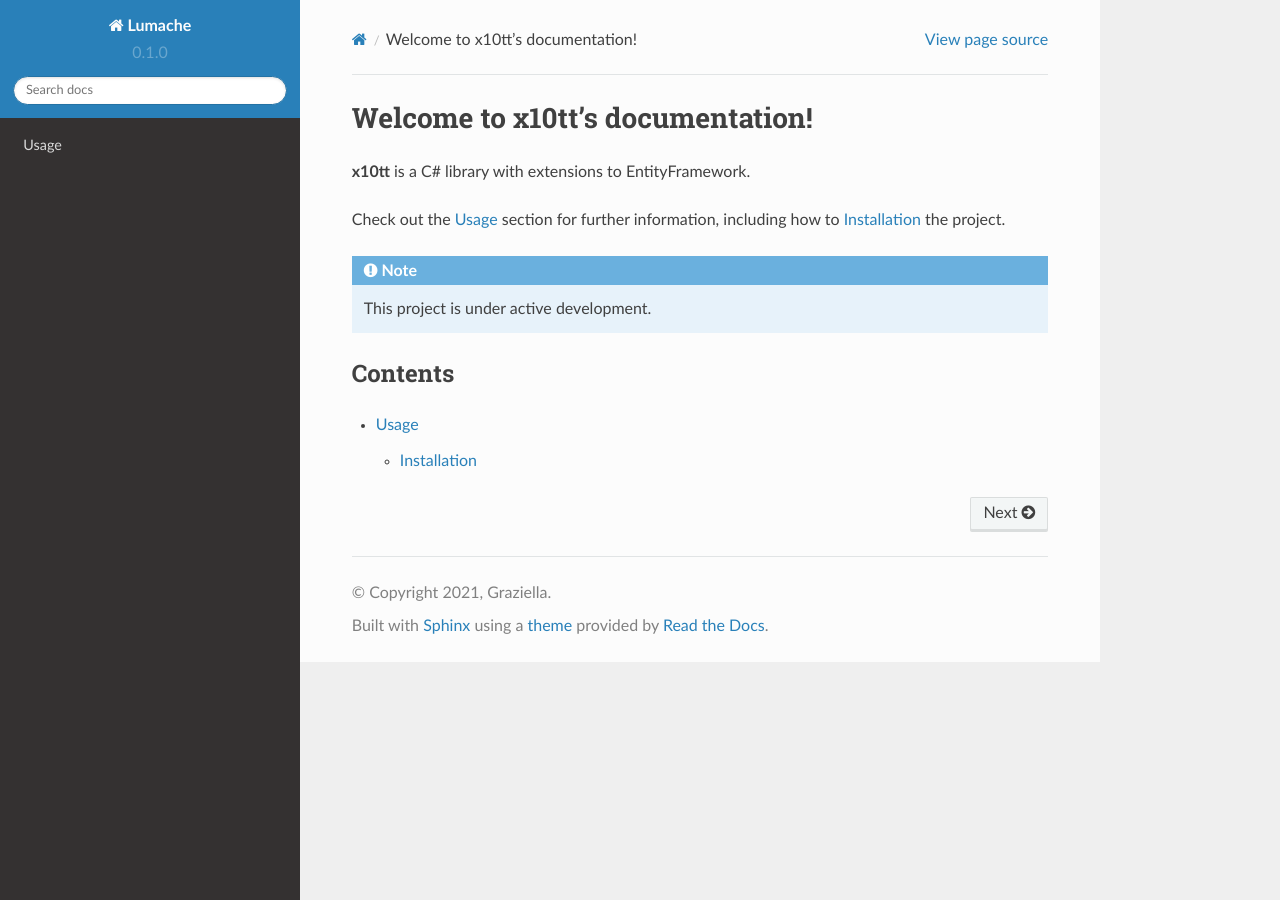
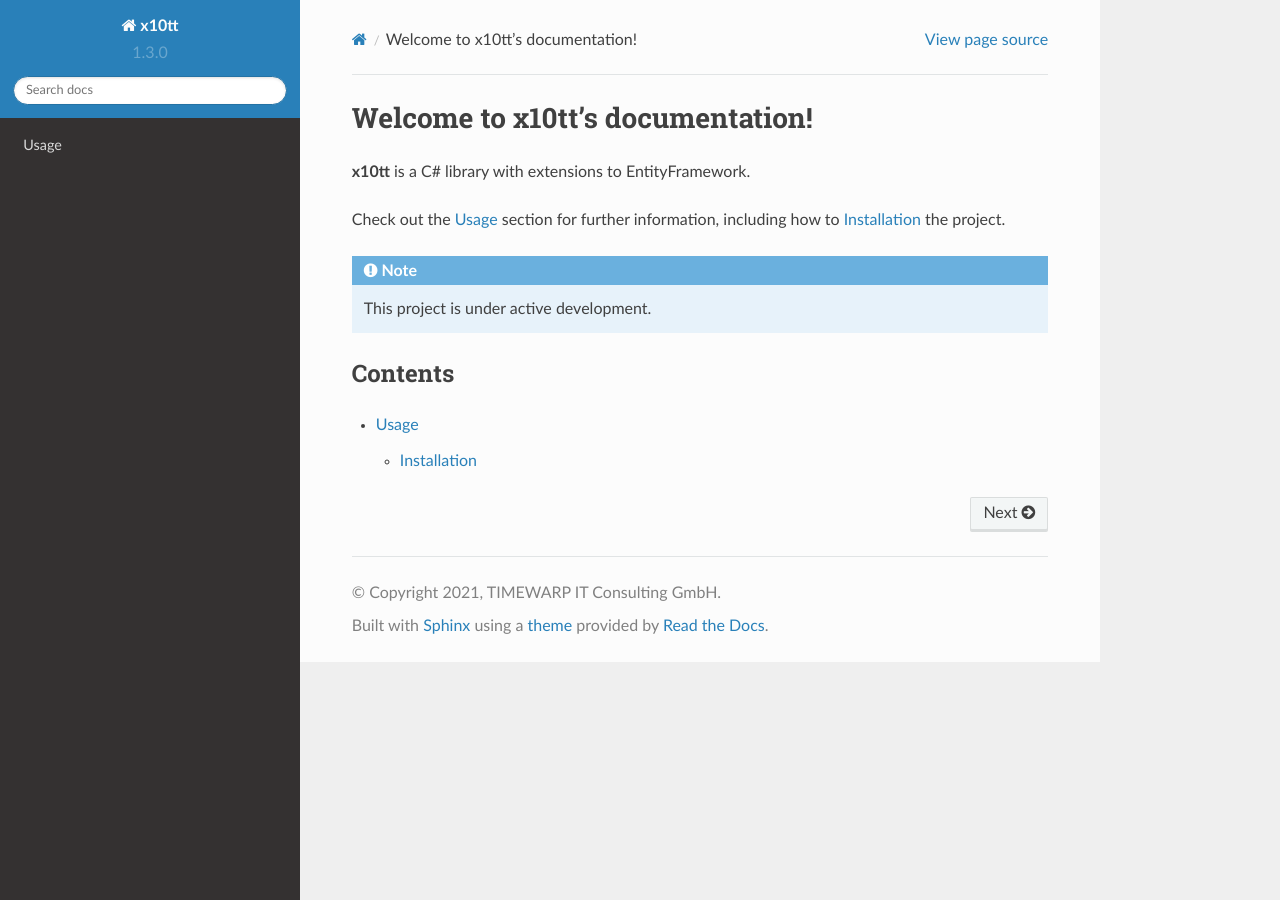
Before and after one commit to timewarp-it/xtentityframework-docs, a Sphinx documentation site: the page built from docs/source/index.rst, in a window 1280 px wide. Built offline with Sphinx 7.4.7 and the Read the Docs theme 2.0.0, drawn with Linux system fonts in a browser that asks for light colours; pages that are not in the unit, such as notebooks, are missing from menus.

Commit message:
Update conf.py

```diff
--- a/docs/source/conf.py
+++ b/docs/source/conf.py
@@ -2,12 +2,12 @@
 
 # -- Project information
 
-project = 'Lumache'
-copyright = '2021, Graziella'
-author = 'Graziella'
+project = 'x10tt'
+copyright = '2021, TIMEWARP IT Consulting GmbH'
+author = 'Marius Steinbach'
 
-release = '0.1'
-version = '0.1.0'
+release = '1.3'
+version = '1.3.0'
 
 # -- General configuration
 
```
